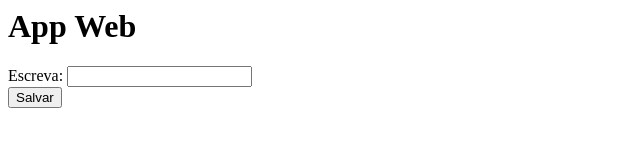
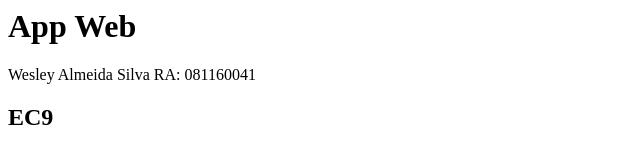
Before and after one commit to WesleyTenor/azure-app-web, a plain HTML site: page index.html in a window 1280 px wide. Shown: the whole page, without its empty margins (0-640 px from the left). Drawn offline with Linux system fonts and the light colour scheme.

Commit message:
Update index.html

```diff
--- a/index.html
+++ b/index.html
@@ -2,17 +2,17 @@
     <body>
         <h1>App Web</h1>
 
-        <form>
 
-            <input type="hidden" />
+
+
 
             <div>
-                <label>Escreva:</label>
-                <input/>
+                <label>Wesley Almeida Silva RA: 081160041</label>
+                <h2>EC9</h2>
             </div>
 
 
-            <input type="submit" value="Salvar" />
-        </form>
+
+
     </body>
 </html>
```
